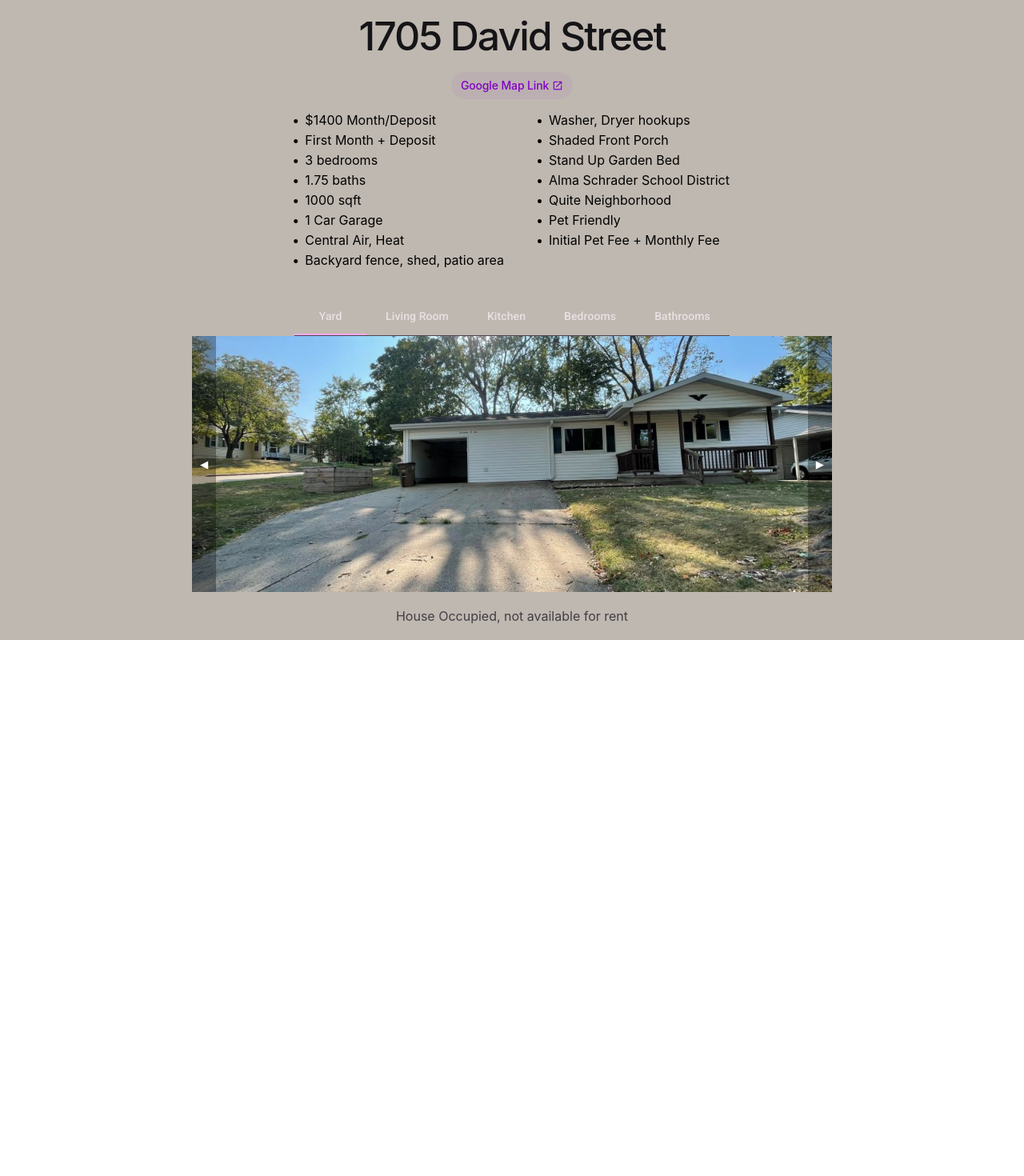
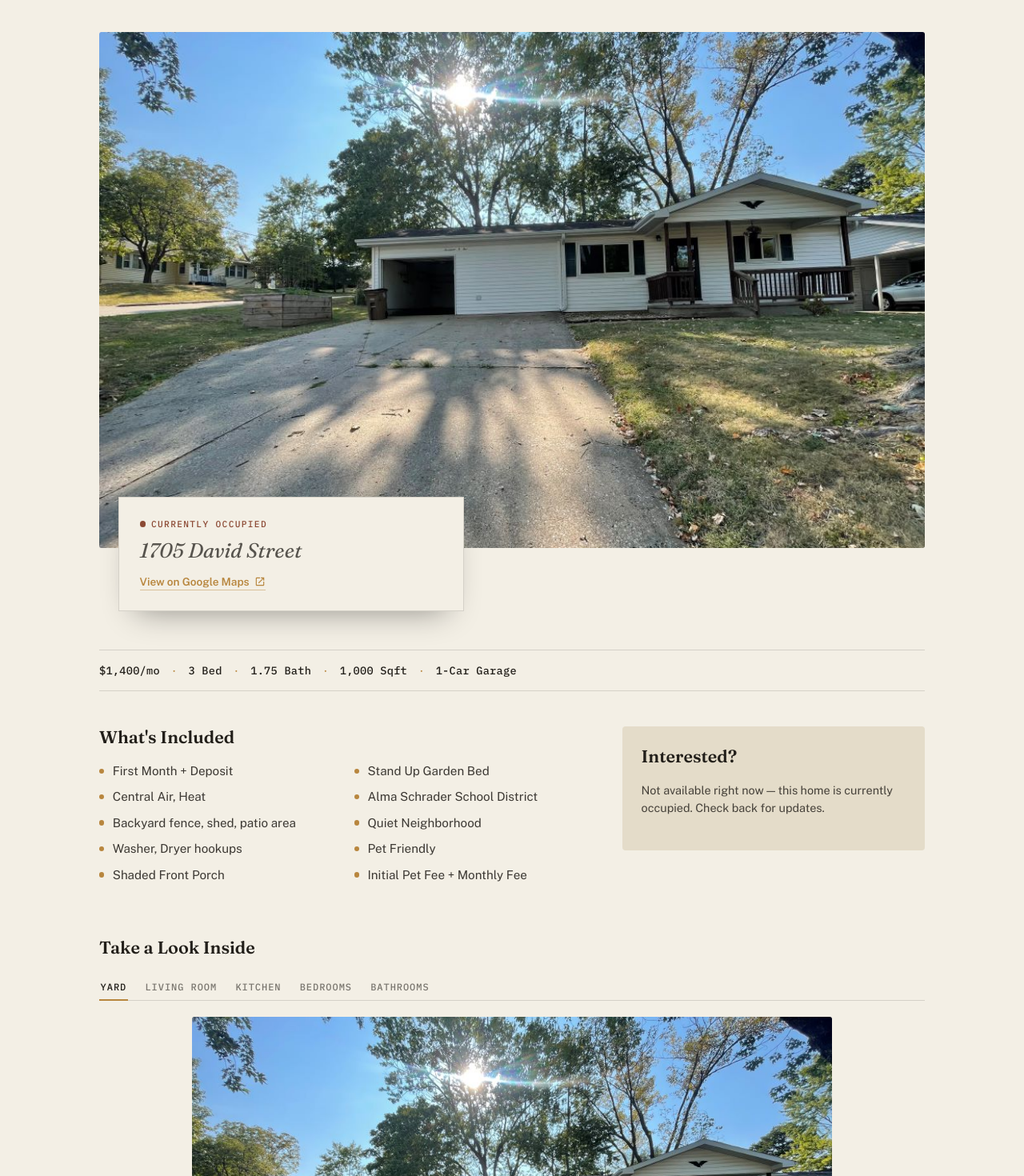
Before and after one commit to rbrock44/1705-David, an Angular app: page / in a window 1280 px wide. Shown: the top 1470 px of the page at 80% size. Before the commit the page ends 800 px from the top, so only its background shows below. Built offline with nearby package versions, Linux system fonts and the light colour scheme.

Commit message:
redo scss app wide

```diff
--- a/angular.json
+++ b/angular.json
@@ -32,7 +32,6 @@
               }
             ],
             "styles": [
-              "@angular/material/prebuilt-themes/magenta-violet.css",
               "src/styles.scss"
             ],
             "scripts": [],
@@ -52,8 +51,8 @@
                 },
                 {
                   "type": "anyComponentStyle",
-                  "maximumWarning": "2kB",
-                  "maximumError": "4kB"
+                  "maximumWarning": "6kB",
+                  "maximumError": "10kB"
                 }
               ],
               "outputHashing": "all"
@@ -97,7 +96,6 @@
               }
             ],
             "styles": [
-              "@angular/material/prebuilt-themes/magenta-violet.css",
               "src/styles.scss"
             ],
             "scripts": []
--- a/src/app/app.component.html
+++ b/src/app/app.component.html
@@ -1,70 +1,84 @@
-<div class="container">
-  <h1 class="margin-top">1705 David Street</h1>
-  <div class="pill-group">
-    <a class="pill" href="https://maps.app.goo.gl/vHWz9aooKPv8ZiWp6" target="_blank" rel="noopener">
-      <span>Google Map Link</span>
-      <svg xmlns="http://www.w3.org/2000/svg" height="14" viewBox="0 -960 960 960" width="14" fill="currentColor">
-        <path
-          d="M200-120q-33 0-56.5-23.5T120-200v-560q0-33 23.5-56.5T200-840h280v80H200v560h560v-280h80v280q0 33-23.5 56.5T760-120H200Zm188-212-56-56 372-372H560v-80h280v280h-80v-144L388-332Z" />
+<div class="page">
+
+  <header class="hero">
+    <img class="hero__photo" src="front_1.jpg" alt="Front exterior of 1705 David Street, a single-story home with a covered porch">
+
+    <div class="hero__plaque">
+      <p class="status" [class.status--available]="availableForRent">
+        <span class="status__dot"></span>
+        {{ availableForRent ? 'Available for Rent' : 'Currently Occupied' }}
+      </p>
+
+      <h1 class="address">
+        <span class="address__street">1705 David Street</span>
+      </h1>
+
+      <a class="map-link" href="https://maps.app.goo.gl/vHWz9aooKPv8ZiWp6" target="_blank" rel="noopener">
+        <span>View on Google Maps</span>
+        <svg xmlns="http://www.w3.org/2000/svg" height="14" viewBox="0 -960 960 960" width="14" fill="currentColor">
+          <path
+            d="M200-120q-33 0-56.5-23.5T120-200v-560q0-33 23.5-56.5T200-840h280v80H200v560h560v-280h80v280q0 33-23.5 56.5T760-120H200Zm188-212-56-56 372-372H560v-80h280v280h-80v-144L388-332Z" />
         </svg>
       </a>
     </div>
+  </header>
 
-    <div class="description">
+  <p class="spec-strip" aria-label="Key facts">
+    @for (fact of specFacts; track fact; let last = $last) {
+      <span class="spec">{{ fact }}</span>
+      @if (!last) {
+        <span class="spec-strip__divider" aria-hidden="true">&middot;</span>
+      }
+    }
+  </p>
+
+  <main class="content">
+    <section class="features">
+      <h2>What's Included</h2>
       <ul>
-        @for (desc of descriptionItems; track desc) {
-          <div>
-            <li title={{desc}}>{{desc}}</li>
-          </div>
+        @for (item of featureItems; track item) {
+          <li>{{ item }}</li>
         }
       </ul>
-    </div>
+    </section>
 
-    <mat-tab-group (selectedTabChange)="this.scrollToSection($event)">
-      @for (tab of tabs; track tab) {
-        <div>
-          <mat-tab label="{{tab.title}}"></mat-tab>
-        </div>
-      }
-    </mat-tab-group>
-
-    <div class="photo-slider">
-      <button class="nav-button" (click)="prevPhoto()">&#9664;</button>
-      <img [src]="photos[currentIndex].image" alt="Photo">
-      <button class="nav-button" (click)="nextPhoto()">&#9654;</button>
-    </div>
-
-    <!--  TODO: create rental application or add fields to email-->
-    @if (false) {
-      <div class="application pill-group">
-        <a class="pill" href="" download="front_1.jpg" target="_blank" rel="noopener">
-          <span>Download Rental Application</span>
+    <aside class="contact-card">
+      <h2>Interested?</h2>
+      @if (availableForRent) {
+        <p>This home is available now. Reach out and we'll get back to you.</p>
+        <a class="btn" href="{{emailLink}}" target="_blank" rel="noopener">
+          <span>Email About This Rental</span>
           <svg xmlns="http://www.w3.org/2000/svg" height="14" viewBox="0 -960 960 960" width="14" fill="currentColor">
             <path
               d="M200-120q-33 0-56.5-23.5T120-200v-560q0-33 23.5-56.5T200-840h280v80H200v560h560v-280h80v280q0 33-23.5 56.5T760-120H200Zm188-212-56-56 372-372H560v-80h280v280h-80v-144L388-332Z" />
-            </svg>
-          </a>
-        </div>
+          </svg>
+        </a>
+      } @else {
+        <p>Not available right now &mdash; this home is currently occupied. Check back for updates.</p>
       }
+    </aside>
+  </main>
 
-      <div class="margin-top">
-        @if (availableForRent) {
-          <h5>House Available to Rent</h5>
-        }
-        @if (!availableForRent) {
-          <p>House Occupied, not available for rent</p>
-        }
-      </div>
+  <section class="gallery">
+    <h2>Take a Look Inside</h2>
 
-      @if (availableForRent) {
-        <div class="margin-bottom pill-group">
-          <a class="pill" href="{{emailLink}}" target="_blank" rel="noopener">
-            <span>Email about Rental Application</span>
-            <svg xmlns="http://www.w3.org/2000/svg" height="14" viewBox="0 -960 960 960" width="14" fill="currentColor">
-              <path
-                d="M200-120q-33 0-56.5-23.5T120-200v-560q0-33 23.5-56.5T200-840h280v80H200v560h560v-280h80v280q0 33-23.5 56.5T760-120H200Zm188-212-56-56 372-372H560v-80h280v280h-80v-144L388-332Z" />
-              </svg>
-            </a>
-          </div>
-        }
-      </div>
+    <nav class="rooms" aria-label="Rooms">
+      @for (room of rooms; track room) {
+        <button type="button" class="room" [class.room--active]="currentRoom() === room" (click)="selectRoom(room)">
+          {{ room }}
+        </button>
+      }
+    </nav>
+
+    <div class="photo-slider">
+      <button class="nav-button nav-button--prev" (click)="prevPhoto()" aria-label="Previous photo">&#9664;</button>
+      <img [src]="photos[currentIndex].image" alt="{{ currentRoom() }} at 1705 David Street">
+      <button class="nav-button nav-button--next" (click)="nextPhoto()" aria-label="Next photo">&#9654;</button>
+    </div>
+  </section>
+
+  <footer class="site-footer">
+    <p>1705 David Street &middot; Alma Schrader School District &middot; Quiet Neighborhood</p>
+  </footer>
+
+</div>
--- a/src/app/app.component.scss
+++ b/src/app/app.component.scss
@@ -1,227 +1,352 @@
 :host {
-  --electric-violet: oklch(53.18% 0.28 296.97);
-  --french-violet: oklch(47.66% 0.246 305.88);
+  --paper: #F3EFE5;
+  --ink: #221F1A;
+  --ink-muted: color-mix(in srgb, var(--ink) 58%, transparent);
+  --shutter: #23261F;
+  --lawn: #4B5E3C;
+  --brass: #B8863E;
+  --brick: #8C4A34;
+  --porch: #E4DCC9;
+  --hairline: color-mix(in srgb, var(--ink) 14%, transparent);
 
-  --gray-900: oklch(19.37% 0.006 300.98);
-  --gray-700: oklch(36.98% 0.014 302.71);
-  --gray-400: oklch(70.9% 0.015 304.04);
-
-  --pill-accent: var(--french-violet);
-
-  font-family: "Inter", -apple-system, BlinkMacSystemFont, "Segoe UI", Roboto,
-  Helvetica, Arial, sans-serif, "Apple Color Emoji", "Segoe UI Emoji",
-  "Segoe UI Symbol";
+  display: block;
+  font-family: "Public Sans", -apple-system, BlinkMacSystemFont, "Segoe UI", Roboto, Helvetica, Arial, sans-serif;
+  color: var(--ink);
   box-sizing: border-box;
-  -webkit-font-smoothing: antialiased;
-  -moz-osx-font-smoothing: grayscale;
 }
 
-h1 {
-  font-size: 3.125rem;
-  color: var(--gray-900);
-  font-weight: 500;
-  line-height: 100%;
-  letter-spacing: -0.125rem;
+h1, h2 {
+  font-family: "Fraunces", Georgia, serif;
   margin: 0;
-  font-family: "Inter Tight", -apple-system, BlinkMacSystemFont, "Segoe UI", Roboto,
-  Helvetica, Arial, sans-serif, "Apple Color Emoji", "Segoe UI Emoji",
-  "Segoe UI Symbol";
 }
 
-p {
-  margin: 0;
-  color: var(--gray-700);
+.page {
+  max-width: 1080px;
+  margin: 0 auto;
+  padding: 2.5rem 1.5rem 4rem;
 }
 
-.pill-group {
-  display: flex;
-  flex-direction: column;
-  align-items: start;
-  flex-wrap: wrap;
-  gap: 1.25rem;
+/* ---------- Hero ---------- */
+
+.hero {
+  position: relative;
 }
 
-.pill {
+.hero__photo {
+  display: block;
+  width: 100%;
+  aspect-ratio: 16 / 10;
+  object-fit: cover;
+  border-radius: 3px;
+}
+
+.hero__plaque {
+  position: relative;
+  margin: -4rem 1.5rem 0;
+  max-width: 27rem;
+  background: var(--paper);
+  border: 1px solid var(--hairline);
+  box-shadow: 0 20px 40px -22px rgba(0, 0, 0, 0.45);
+  padding: 1.35rem 1.6rem 1.6rem;
+}
+
+.status {
+  display: inline-flex;
+  align-items: center;
+  gap: 0.45rem;
+  font-family: "IBM Plex Mono", ui-monospace, monospace;
+  font-size: 0.7rem;
+  font-weight: 500;
+  letter-spacing: 0.12em;
+  text-transform: uppercase;
+  color: var(--brick);
+  margin: 0 0 0.6rem;
+}
+
+.status--available {
+  color: var(--lawn);
+}
+
+.status__dot {
+  width: 0.45rem;
+  height: 0.45rem;
+  border-radius: 50%;
+  background: currentColor;
+}
+
+.address {
+  display: flex;
+  align-items: baseline;
+  flex-wrap: wrap;
+  gap: 0.6rem;
+  margin: 0 0 0.85rem;
+}
+
+.address__number {
+  font-weight: 700;
+  font-size: clamp(3.25rem, 11vw, 5rem);
+  line-height: 0.9;
+  letter-spacing: -0.02em;
+  color: var(--ink);
+}
+
+.address__street {
+  font-style: italic;
+  font-weight: 400;
+  font-size: clamp(1.15rem, 3vw, 1.6rem);
+  color: color-mix(in srgb, var(--ink) 75%, transparent);
+}
+
+.map-link {
+  display: inline-flex;
+  align-items: center;
+  gap: 0.4rem;
+  color: var(--brass);
+  font-size: 0.85rem;
+  font-weight: 600;
+  text-decoration: none;
+  border-bottom: 1px solid color-mix(in srgb, var(--brass) 45%, transparent);
+  padding-bottom: 0.1rem;
+}
+
+.map-link:hover {
+  border-color: var(--brass);
+}
+
+/* ---------- Spec strip ---------- */
+
+.spec-strip {
+  display: flex;
+  flex-wrap: wrap;
+  align-items: center;
+  gap: 0.4rem 0.85rem;
+  font-family: "IBM Plex Mono", ui-monospace, monospace;
+  font-size: 0.85rem;
+  letter-spacing: 0.02em;
+  color: var(--ink);
+  margin: 3rem 0 2.75rem;
+  padding: 1rem 0;
+  border-top: 1px solid var(--hairline);
+  border-bottom: 1px solid var(--hairline);
+}
+
+.spec {
+  white-space: nowrap;
+  font-weight: 500;
+}
+
+.spec-strip__divider {
+  color: var(--brass);
+}
+
+/* ---------- Content ---------- */
+
+.content {
+  display: grid;
+  grid-template-columns: 1.6fr 1fr;
+  gap: 3rem;
+  margin-bottom: 3.5rem;
+}
+
+.content h2,
+.gallery h2 {
+  font-size: 1.35rem;
+  font-weight: 600;
+  margin-bottom: 1.1rem;
+}
+
+.features ul {
+  list-style: none;
+  margin: 0;
+  padding: 0;
+  columns: 2;
+  column-gap: 2rem;
+}
+
+.features li {
+  position: relative;
+  padding-left: 1.1em;
+  margin-bottom: 0.65rem;
+  font-size: 0.95rem;
+  line-height: 1.45;
+  break-inside: avoid;
+  color: color-mix(in srgb, var(--ink) 88%, transparent);
+}
+
+.features li::before {
+  content: "";
+  position: absolute;
+  left: 0;
+  top: 0.5em;
+  width: 0.4rem;
+  height: 0.4rem;
+  border-radius: 50%;
+  background: var(--brass);
+}
+
+.contact-card {
+  background: var(--porch);
+  padding: 1.5rem;
+  border-radius: 4px;
+  align-self: start;
+}
+
+.contact-card p {
+  margin: 0 0 1.1rem;
+  font-size: 0.9rem;
+  line-height: 1.55;
+  color: color-mix(in srgb, var(--ink) 82%, transparent);
+}
+
+.btn {
+  display: inline-flex;
+  align-items: center;
+  gap: 0.5rem;
+  background: var(--brass);
+  color: var(--paper);
+  padding: 0.65rem 1.1rem;
+  font-size: 0.85rem;
+  font-weight: 600;
+  text-decoration: none;
+  border-radius: 3px;
+  transition: background-color 0.2s ease;
+}
+
+.btn:hover {
+  background: color-mix(in srgb, var(--brass) 82%, black);
+}
+
+/* ---------- Gallery ---------- */
+
+.rooms {
+  display: flex;
+  flex-wrap: wrap;
+  gap: 0 1.25rem;
+  margin-bottom: 1.25rem;
+  border-bottom: 1px solid var(--hairline);
+}
+
+.room {
+  appearance: none;
+  background: none;
+  border: none;
+  padding: 0.65rem 0.1rem;
+  margin-bottom: -1px;
+  font-family: "IBM Plex Mono", ui-monospace, monospace;
+  font-size: 0.75rem;
+  font-weight: 500;
+  letter-spacing: 0.08em;
+  text-transform: uppercase;
+  color: var(--ink-muted);
+  cursor: pointer;
+  position: relative;
+  transition: color 0.2s ease;
+}
+
+.room::after {
+  content: "";
+  position: absolute;
+  left: 0;
+  right: 0;
+  bottom: 0;
+  height: 2px;
+  background: transparent;
+  transition: background-color 0.2s ease;
+}
+
+.room:hover {
+  color: var(--ink);
+}
+
+.room--active {
+  color: var(--ink);
+}
+
+.room--active::after {
+  background: var(--brass);
+}
+
+.photo-slider {
+  position: relative;
+  width: 100%;
+  max-width: 50rem;
+  margin: 0 auto;
+  overflow: hidden;
+  border-radius: 3px;
+}
+
+.photo-slider img {
+  display: block;
+  width: 100%;
+  aspect-ratio: 3 / 2;
+  object-fit: cover;
+}
+
+.nav-button {
+  position: absolute;
+  top: 50%;
+  transform: translateY(-50%);
+  width: 2.5rem;
+  height: 2.5rem;
   display: flex;
   align-items: center;
-  --pill-accent: var(--bright-blue);
-  background: color-mix(in srgb, var(--pill-accent) 5%, transparent);
-  color: var(--pill-accent);
-  padding-inline: 0.75rem;
-  padding-block: 0.375rem;
-  border-radius: 2.75rem;
-  border: 0;
-  transition: background 0.3s ease;
-  font-family: var(--inter-font);
-  font-size: 0.875rem;
-  font-style: normal;
-  font-weight: 500;
-  line-height: 1.4rem;
-  letter-spacing: -0.00875rem;
-  text-decoration: none;
+  justify-content: center;
+  border-radius: 50%;
+  background: color-mix(in srgb, var(--shutter) 65%, transparent);
+  color: var(--paper);
+  border: none;
+  font-size: 0.75rem;
+  cursor: pointer;
+  transition: background-color 0.2s ease;
 }
 
-.pill:hover {
-  background: color-mix(in srgb, var(--pill-accent) 15%, transparent);
+.nav-button:hover {
+  background: var(--shutter);
 }
 
-.pill-group .pill {
-  --pill-accent: var(--french-violet);
+.nav-button:first-of-type {
+  left: 0.75rem;
 }
 
-.pill-group svg {
-  margin-inline-start: 0.25rem;
+.nav-button:last-of-type {
+  right: 0.75rem;
 }
 
-.container {
-  height: 100%;
-  width: 100%;
-  max-width: 100%;
-  display: flex;
-  flex-direction: column;
-  align-items: center;
+/* ---------- Footer ---------- */
+
+.site-footer {
+  margin-top: 3.5rem;
+  padding-top: 1.25rem;
+  border-top: 1px solid var(--hairline);
   text-align: center;
-  background-color: #BFB8B0;
-  padding: 0 10px;
-  box-sizing: border-box;
+}
 
-  h1 {
-    margin-bottom: 20px;
-  }
+.site-footer p {
+  font-family: "IBM Plex Mono", ui-monospace, monospace;
+  font-size: 0.7rem;
+  letter-spacing: 0.05em;
+  text-transform: uppercase;
+  color: var(--ink-muted);
+  margin: 0;
+}
 
-  .description {
-    margin-bottom: 20px;
-    text-align: left;
-    width: 60%;
-    justify-content: center;
-    display: flex;
+/* ---------- Responsive ---------- */
 
-    ul {
-      padding-left: 20px;
-      columns: 2;
-      column-gap: 40px;
-      list-style: none;
-      text-align: left;
-
-      li {
-        margin-bottom: 5px;
-        font-size: 16px;
-        white-space: nowrap;
-        // overflow: hidden;
-        // text-overflow: ellipsis;
-        position: relative;
-        padding-left: 1em;
-
-        &::before {
-          content: '•';
-          position: absolute;
-          left: 0;
-          color: black;
-        }
-      }
-    }
-  }
-
-  .photo-slider {
-    width: 100%;
-    max-width: 50rem;
-    overflow: hidden;
-    position: relative;
-    display: flex;
-    align-items: center;
-    justify-content: center;
-  }
-
-  .photo-slider img {
-    width: 100%;
-    height: auto;
-  }
-
-  .nav-button {
-    height: 100%;
-    position: absolute;
-    background-color: rgba(0, 0, 0, 0.3);
-    color: white;
-    border: none;
-    padding: 10px;
-    cursor: pointer;
-    transition: background-color 0.3s;
-  }
-
-  .nav-button:hover {
-    background-color: rgba(0, 0, 0, 0.6);
-  }
-
-  .nav-button:first-of-type {
-    left: 0;
-  }
-
-  .nav-button:last-of-type {
-    right: 0;
-  }
-
-  .margin-bottom {
-    margin-bottom: 20px;
-  }
-
-  .margin-top {
-    margin-bottom: 20px;
-  }
-
-  .application {
-    margin-top: 20px;
-  }
-
-  .margin-top {
-    margin-top: 20px;
+@media screen and (max-width: 800px) {
+  .content {
+    grid-template-columns: 1fr;
+    gap: 2rem;
   }
 }
 
-@media screen and (width < 800px) {
-  .container {
-    .description {
-      ul {
-        margin-left: 0;
-        columns: 1;
-        padding-left: 0;
-      }
-    }
+@media screen and (max-width: 640px) {
+  .hero__plaque {
+    margin: -2.75rem 1rem 0;
+    max-width: none;
+    padding: 1.1rem 1.25rem 1.3rem;
+  }
 
-    .photo-slider {
-      width: fit-content;
-    }
+  .features ul {
+    columns: 1;
   }
 }
-
-@media screen and (width < 335px) {
-  .mat-mdc-tab ::ng-deep {
-    padding-right: 0;
-    padding-left: 0;
-  }
-}
-
-@media screen and (max-width: 375px) {
-  .container {
-    padding: 0 15px;
-  }
-
-  .description {
-    width: 100%;
-  }
-
-  .photo-slider {
-    width: 100%;
-  }
-}
-
-@media screen and (orientation: portrait) {
-  .container {
-    .description {
-      ul {
-        margin-left: 0;
-        columns: 1;
-        padding-left: 0;
-      }
-    }
-  }
-}
--- a/src/app/app.component.ts
+++ b/src/app/app.component.ts
@@ -1,15 +1,12 @@
 
 import {Component, ChangeDetectionStrategy} from '@angular/core';
-import {MatTabsModule} from '@angular/material/tabs';
 
 @Component({
     selector: 'app-root',
     templateUrl: './app.component.html',
     styleUrls: ['./app.component.scss'],
     changeDetection: ChangeDetectionStrategy.Eager,
-    imports: [
-    MatTabsModule
-]
+    imports: []
 })
 export class AppComponent {
   availableForRent: boolean = false;
@@ -17,41 +14,28 @@ export class AppComponent {
   title: string = '1705 David';
   currentIndex: number = 0;
 
-  descriptionItems: string[] = [
-    '$1400 Month/Deposit',
+  specFacts: string[] = [
+    '$1,400/mo',
+    '3 Bed',
+    '1.75 Bath',
+    '1,000 Sqft',
+    '1-Car Garage',
+  ];
+
+  featureItems: string[] = [
     'First Month + Deposit',
-    '3 bedrooms',
-    '1.75 baths',
-    '1000 sqft',
-    '1 Car Garage',
     'Central Air, Heat',
     'Backyard fence, shed, patio area',
     'Washer, Dryer hookups',
     'Shaded Front Porch',
     'Stand Up Garden Bed',
     'Alma Schrader School District',
-    'Quite Neighborhood',
+    'Quiet Neighborhood',
     'Pet Friendly',
     'Initial Pet Fee + Monthly Fee',
   ];
 
-  tabs: any[] = [
-    {
-      title: 'Yard'
-    },
-    {
-      title: 'Living Room'
-    },
-    {
-      title: 'Kitchen'
-    },
-    {
-      title: 'Bedrooms'
-    },
-    {
-      title: 'Bathrooms'
-    }
-  ];
+  rooms: string[] = ['Yard', 'Living Room', 'Kitchen', 'Bedrooms', 'Bathrooms'];
 
   photos = [
     {
@@ -149,10 +133,19 @@ export class AppComponent {
     }
   }
 
-  scrollToSection(event: any): void {
-    let photo = this.photos.find(x => x.title === event.tab.textLabel);
+  selectRoom(room: string): void {
+    const photo = this.photos.find(x => x.title === room);
     if (photo) {
       this.currentIndex = this.photos.indexOf(photo);
     }
   }
+
+  currentRoom(): string {
+    for (let i = this.currentIndex; i >= 0; i--) {
+      if (this.photos[i].title) {
+        return this.photos[i].title as string;
+      }
+    }
+    return this.rooms[0];
+  }
 }
--- a/src/index.html
+++ b/src/index.html
@@ -6,10 +6,11 @@
   <base href="/">
   <meta name="viewport" content="width=device-width, initial-scale=1">
   <link rel="icon" type="image/x-icon" href="favicon.ico">
-  <link href="https://fonts.googleapis.com/css2?family=Roboto:wght@300;400;500&display=swap" rel="stylesheet">
-  <link href="https://fonts.googleapis.com/icon?family=Material+Icons" rel="stylesheet">
+  <link rel="preconnect" href="https://fonts.googleapis.com">
+  <link rel="preconnect" href="https://fonts.gstatic.com" crossorigin>
+  <link href="https://fonts.googleapis.com/css2?family=Fraunces:ital,wght@0,400;0,600;0,700;1,400&family=Public+Sans:wght@400;500;600;700&family=IBM+Plex+Mono:wght@400;500;600&display=swap" rel="stylesheet">
 </head>
-<body class="mat-typography">
+<body>
   <app-root></app-root>
 </body>
 </html>
--- a/src/styles.scss
+++ b/src/styles.scss
@@ -1,4 +1,30 @@
 /* You can add global styles to this file, and also import other style files */
 
-html, body { height: 100%; }
-body { margin: 0; font-family: Roboto, "Helvetica Neue", sans-serif; }
+*,
+*::before,
+*::after {
+  box-sizing: border-box;
+}
+
+html, body {
+  height: 100%;
+}
+
+body {
+  margin: 0;
+  background-color: #F3EFE5;
+  font-family: "Public Sans", -apple-system, BlinkMacSystemFont, "Segoe UI", Roboto, Helvetica, Arial, sans-serif;
+  -webkit-font-smoothing: antialiased;
+  -moz-osx-font-smoothing: grayscale;
+}
+
+:focus-visible {
+  outline: 2px solid #B8863E;
+  outline-offset: 2px;
+}
+
+@media (prefers-reduced-motion: reduce) {
+  *, *::before, *::after {
+    transition-duration: 0.001ms !important;
+  }
+}
```
Also changed, not shown: 1 other file (tests, documents, lock files or other folders).
